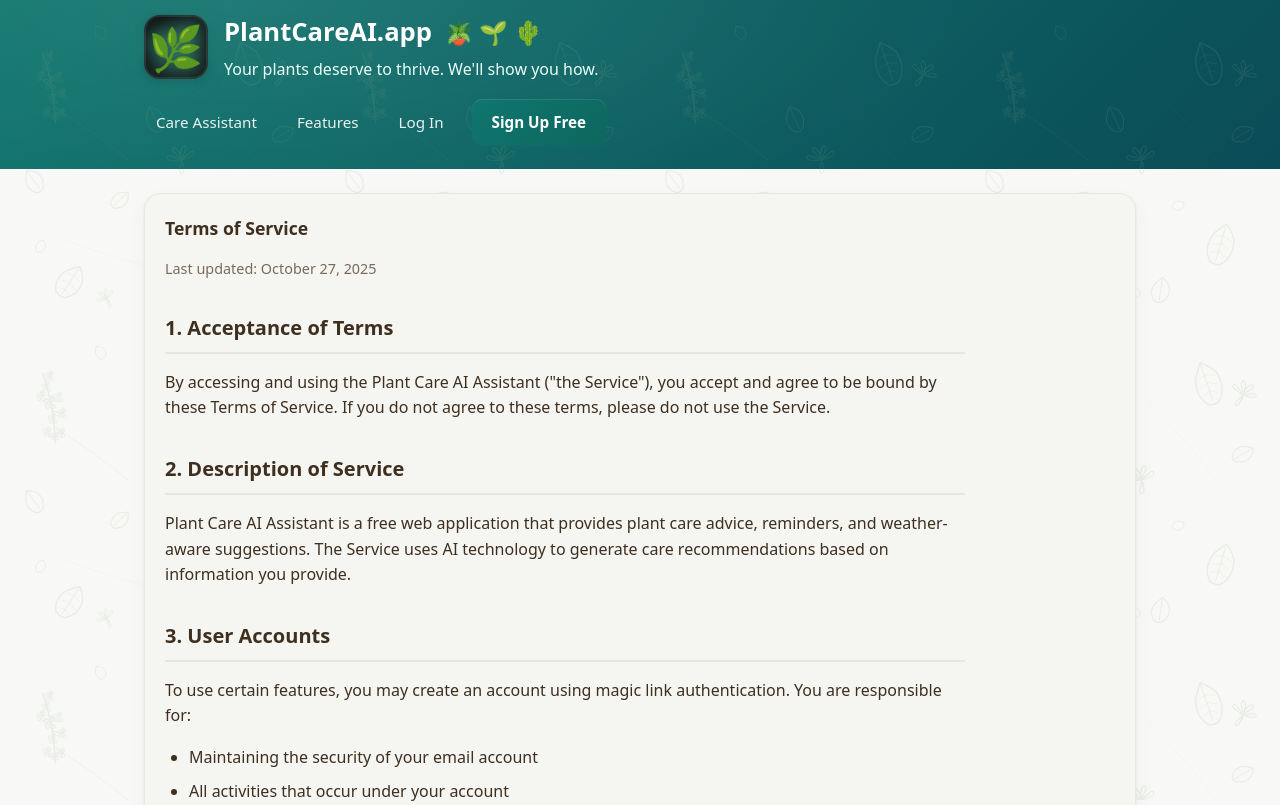
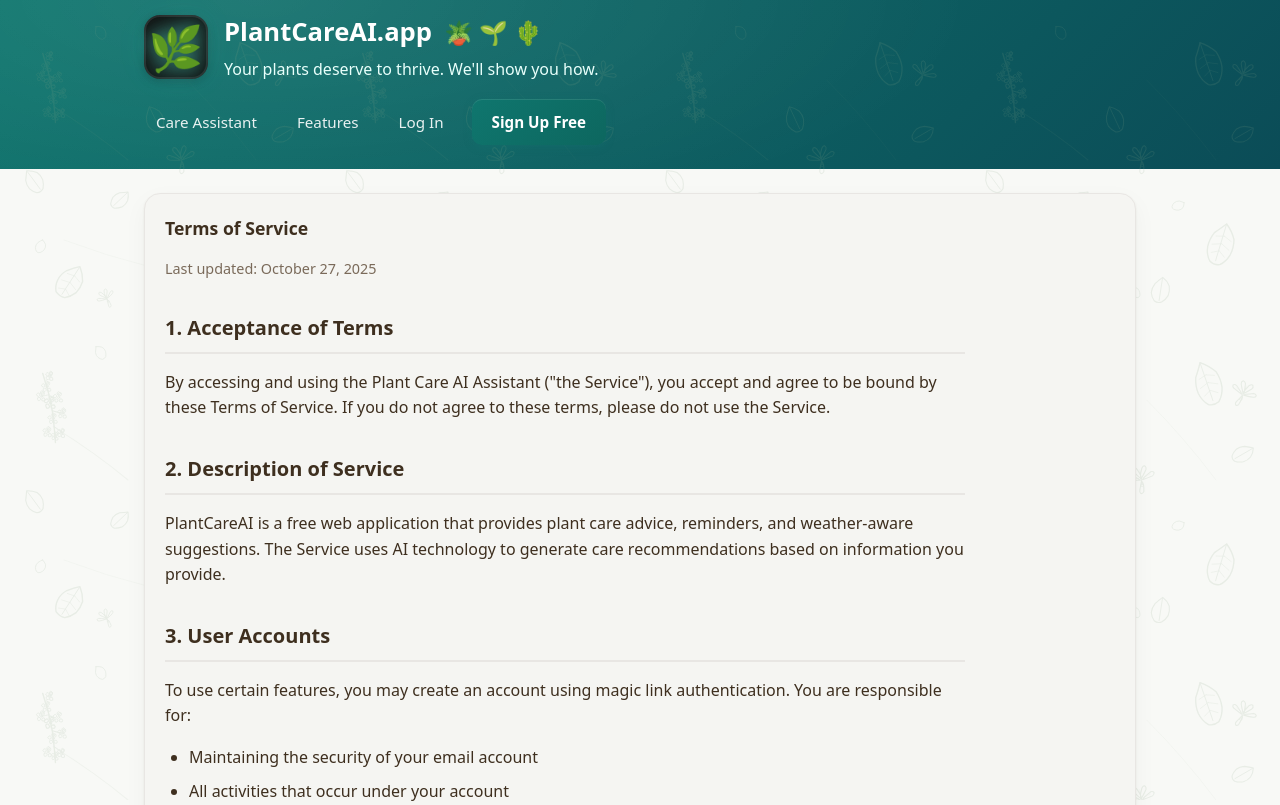
Before and after one commit to ehermance/plant-care-ai-assistant, a Flask app: page /terms in a window 1280 px wide. Shown: the top 805 px of the page. Run offline with Flask 3, Linux system fonts and the light colour scheme; parts of the project's set-up code (start-up, migrations or seed data) failed here and were passed over; some libraries are stand-ins or nearby versions.

Commit message:
Brand name updates

```diff
--- a/app/routes/auth.py
+++ b/app/routes/auth.py
@@ -162,7 +162,7 @@ def callback():
     is_new_user = profile is None or not supabase_client.is_onboarding_completed(user_id)
 
     if is_new_user:
-        flash(f"Welcome to Plant Care AI! Let's add your first plant 🌱", "success")
+        flash(f"Welcome to PlantCareAI! Let's add your first plant 🌱", "success")
     else:
         flash(f"Welcome back!", "success")
 
--- a/app/templates/auth/callback.html
+++ b/app/templates/auth/callback.html
@@ -2,7 +2,7 @@
 <html lang="en">
 <head>
   <meta charset="UTF-8">
-  <title>Authenticating... - Plant Care AI Assistant</title>
+  <title>Authenticating... - Plant Care AI Assistant - PlantCareAI</title>
   <meta name="viewport" content="width=device-width, initial-scale=1">
   <meta name="robots" content="noindex, nofollow">
   <link rel="stylesheet" href="{{ url_for('static', filename='css/styles.css') }}">
--- a/app/templates/auth/check_email.html
+++ b/app/templates/auth/check_email.html
@@ -1,6 +1,6 @@
 {% extends "base.html" %}
 
-{% block title %}Check Your Email - Plant Care AI Assistant{% endblock %}
+{% block title %}Check Your Email - Plant Care AI Assistant - PlantCareAI{% endblock %}
 
 {% block content %}
 <section class="card auth-card text-center" aria-labelledby="check-email-title">
@@ -19,7 +19,7 @@
   <div class="auth-instructions">
     <ol class="text-left">
       <li>Open your email inbox</li>
-      <li>Look for an email from Plant Care AI Assistant</li>
+      <li>Look for a PlantCareAI email from Supabase</li>
       <li>Click the magic link to sign in</li>
       <li>You'll be redirected back here automatically</li>
     </ol>
--- a/app/templates/auth/signup.html
+++ b/app/templates/auth/signup.html
@@ -1,6 +1,6 @@
 {% extends "base.html" %}
 
-{% block title %}Sign Up - Plant Care AI Assistant{% endblock %}
+{% block title %}Sign Up - Plant Care AI Assistant - PlantCareAI{% endblock %}
 {% block description %}Create your free account to track plants, set reminders, and get personalized care tips.{% endblock %}
 
 {% block content %}
--- a/app/templates/base.html
+++ b/app/templates/base.html
@@ -2,13 +2,13 @@
 <html lang="en">
 <head>
   <meta charset="UTF-8" />
-  <title>{% block title %}Plant Care AI | Smart Plant Assistant for Weather-Aware Watering & Tips | EDH Dev{% endblock %}</title>
+  <title>{% block title %}PlantCareAI.app | Smart Plant Assistant for Weather-Aware Watering & Tips | EDH Dev{% endblock %}</title>
 
   <meta name="viewport" content="width=device-width, initial-scale=1" />
   <meta name="description"
-        content="{% block description %}Plant Care AI helps you keep every plant thriving with AI-powered reminders, weather-aware watering, and personalized care tips. Free to start, built by EDH Dev.{% endblock %}" />
+        content="{% block description %}PlantCareAI.app helps you keep every plant thriving with AI-powered reminders, weather-aware watering, and personalized care tips. Free to start, built by EDH Dev.{% endblock %}" />
   <meta name="keywords"
-        content="plant care app, AI plant assistant, smart plant watering, plant reminder app, weather-based plant care, gardening app, houseplant tips">
+        content="plant care ai, plant care app, AI plant assistant, smart plant watering, plant reminder app, weather-based plant care, gardening app, houseplant tips">
   <meta name="author" content="EDH Dev" />
   <meta name="theme-color" content="#0F766E" />
 
@@ -20,21 +20,21 @@
 
   <!-- Open Graph / Facebook -->
   <meta property="og:type" content="website" />
-  <meta property="og:site_name" content="Plant Care AI" />
+  <meta property="og:site_name" content="PlantCareAI.app" />
   <meta property="og:locale" content="en_US" />
   <meta property="og:url" content="{{ request.url }}" />
-  <meta property="og:title" content="{% block og_title %}Plant Care AI 🌿 Your Smart Plant Assistant{% endblock %}" />
+  <meta property="og:title" content="{% block og_title %}PlantCareAI 🌿 Your Smart Plant Assistant{% endblock %}" />
   <meta property="og:description" content="{% block og_description %}Personalized, weather-aware plant care powered by AI. No ads, just greener growth.{% endblock %}" />
   <meta property="og:image" content="{{ url_for('static', filename='images/logos/og-preview.png', _external=True) }}" />
   <meta property="og:image:width" content="1200" />
   <meta property="og:image:height" content="630" />
-  <meta property="og:image:alt" content="Plant Care AI - Smart Plant Assistant" />
+  <meta property="og:image:alt" content="PlantCareAI - Smart Plant Assistant" />
   <!-- Twitter Card -->
   <meta name="twitter:card" content="summary_large_image" />
-  <meta name="twitter:title" content="{% block twitter_title %}Plant Care AI – Smart Plant Assistant{% endblock %}" />
+  <meta name="twitter:title" content="{% block twitter_title %}PlantCareAI – Smart Plant Assistant{% endblock %}" />
   <meta name="twitter:description" content="{% block twitter_description %}AI-powered plant care reminders and weather-aware guidance.{% endblock %}" />
   <meta name="twitter:image" content="{{ url_for('static', filename='images/logos/og-preview.png', _external=True) }}" />
-  <meta name="twitter:image:alt" content="Plant Care AI - Smart Plant Assistant" />
+  <meta name="twitter:image:alt" content="PlantCareAI - Smart Plant Assistant" />
 
   <!-- SEO -->
   <meta name="robots" content="index, follow" />
@@ -60,7 +60,7 @@
   {
     "@context": "https://schema.org",
     "@type": "WebApplication",
-    "name": "Plant Care AI",
+    "name": "PlantCareAI",
     "applicationCategory": "LifestyleApplication",
     "operatingSystem": "Web",
     "offers": {
--- a/app/templates/dashboard/account.html
+++ b/app/templates/dashboard/account.html
@@ -1,6 +1,6 @@
 {% extends "base.html" %}
 
-{% block title %}Account Settings - Plant Care AI Assistant{% endblock %}
+{% block title %}Account Settings - Plant Care AI Assistant - PlantCareAI{% endblock %}
 
 {% block content %}
 <!-- Breadcrumb Navigation (WCAG 2.4.8) -->
--- a/app/templates/dashboard/index.html
+++ b/app/templates/dashboard/index.html
@@ -1,6 +1,6 @@
 {% extends "base.html" %}
 
-{% block title %}Dashboard - Plant Care AI Assistant{% endblock %}
+{% block title %}Dashboard - Plant Care AI Assistant - PlantCareAI{% endblock %}
 
 {% block content %}
 <!-- Welcome Section -->
--- a/app/templates/legal/privacy.html
+++ b/app/templates/legal/privacy.html
@@ -1,7 +1,7 @@
 {% extends "base.html" %}
 
-{% block title %}Privacy Policy - Plant Care AI Assistant{% endblock %}
-{% block description %}Privacy Policy for the Plant Care AI Assistant - how we collect, use, and protect your data.{% endblock %}
+{% block title %}Privacy Policy - Plant Care AI Assistant - PlantCareAI{% endblock %}
+{% block description %}Privacy Policy for the Plant Care AI Assistant, PlantCareAI - how we collect, use, and protect your data.{% endblock %}
 
 {% block content %}
 <section class="card">
@@ -11,7 +11,7 @@
   <div class="legal-content">
     <h3>1. Introduction</h3>
     <p>
-      EDH Dev ("we", "our", or "us") operates the Plant Care AI Assistant website and service.
+      EDH Dev ("we", "our", or "us") operates the PlantCareAI website and service.
       This Privacy Policy explains how we collect, use, disclose, and safeguard your information when you use our Service.
     </p>
 
--- a/app/templates/legal/terms.html
+++ b/app/templates/legal/terms.html
@@ -1,7 +1,7 @@
 {% extends "base.html" %}
 
-{% block title %}Terms of Service - Plant Care AI Assistant{% endblock %}
-{% block description %}Terms of Service for using the Plant Care AI Assistant.{% endblock %}
+{% block title %}Terms of Service - Plant Care AI Assistant - PlantCareAI{% endblock %}
+{% block description %}Terms of Service for using the Plant Care AI Assistant, PlantCareAI.{% endblock %}
 
 {% block content %}
 <section class="card">
@@ -17,7 +17,7 @@
 
     <h3>2. Description of Service</h3>
     <p>
-      Plant Care AI Assistant is a free web application that provides plant care advice, reminders, and weather-aware suggestions.
+      PlantCareAI is a free web application that provides plant care advice, reminders, and weather-aware suggestions.
       The Service uses AI technology to generate care recommendations based on information you provide.
     </p>
 
--- a/app/templates/plants/add.html
+++ b/app/templates/plants/add.html
@@ -1,6 +1,6 @@
 {% extends "base.html" %}
 
-{% block title %}Add Plant - Plant Care AI{% endblock %}
+{% block title %}Add Plant - Plant Care AI Assistant - PlantCareAI{% endblock %}
 {% block description %}Add a new plant to your collection.{% endblock %}
 
 {% block content %}
--- a/app/templates/plants/edit.html
+++ b/app/templates/plants/edit.html
@@ -1,6 +1,6 @@
 {% extends "base.html" %}
 
-{% block title %}Edit {{ plant.name }} - Plant Care AI{% endblock %}
+{% block title %}Edit {{ plant.name }} - Plant Care AI Assistant - PlantCareAI{% endblock %}
 {% block description %}Edit {{ plant.name }} details.{% endblock %}
 
 {% block content %}
--- a/app/templates/plants/index.html
+++ b/app/templates/plants/index.html
@@ -1,6 +1,6 @@
 {% extends "base.html" %}
 
-{% block title %}My Plants - Plant Care AI{% endblock %}
+{% block title %}My Plants - Plant Care AI Assistant - PlantCareAI{% endblock %}
 {% block description %}View and manage your plant collection.{% endblock %}
 
 {% block content %}
--- a/app/templates/plants/view.html
+++ b/app/templates/plants/view.html
@@ -1,6 +1,6 @@
 {% extends "base.html" %}
 
-{% block title %}{{ plant.name }} - Plant Care AI{% endblock %}
+{% block title %}{{ plant.name }} - Plant Care AI Assistant - PlantCareAI{% endblock %}
 {% block description %}View details for {{ plant.name }}.{% endblock %}
 
 {% block content %}
--- a/app/templates/pricing/index.html
+++ b/app/templates/pricing/index.html
@@ -1,6 +1,6 @@
 {% extends "base.html" %}
 
-{% block title %}Features - Plant Care AI Assistant{% endblock %}
+{% block title %}Features - Plant Care AI Assistant - PlantCareAI{% endblock %}
 {% block description %}Free forever for plant parents. Track plants, get AI care advice, and never miss a watering.{% endblock %}
 
 {% block content %}
```
Also changed, not shown: README.md.
